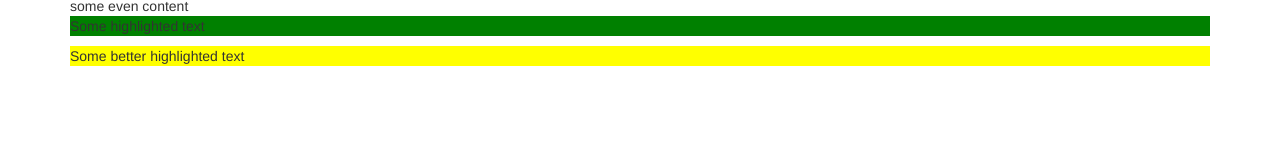
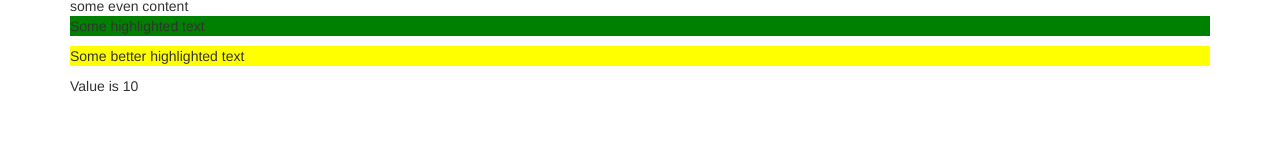
Before and after one commit to mbochynski/angular-assignments, an Angular app in the folder modules/directives/: page / in a window 1280 px wide. Shown: the part 130-296 px from the top of the page. Built offline with nearby package versions, Linux system fonts and the light colour scheme.

Commit message:
Make use of ngSwitch directive

```diff
--- a/modules/directives/src/app/app.component.html
+++ b/modules/directives/src/app/app.component.html
@@ -16,6 +16,12 @@
       <div *appUnless="onlyOdd">some even content</div>
       <p appBasicHighlight>Some highlighted text</p>
       <p appBetterHighlight [defaultColor]="'yellow'" [highlightColor]="'red'">Some better highlighted text</p>
+      <div [ngSwitch]="10">
+        <p *ngSwitchCase="5">Value is 5</p>
+        <p *ngSwitchCase="10">Value is 10</p>
+        <p *ngSwitchCase="100">Value is 100</p>
+        <p *ngSwitchDefault>Value is default</p>
+      </div>
     </div>
   </div>
 </div>
```
